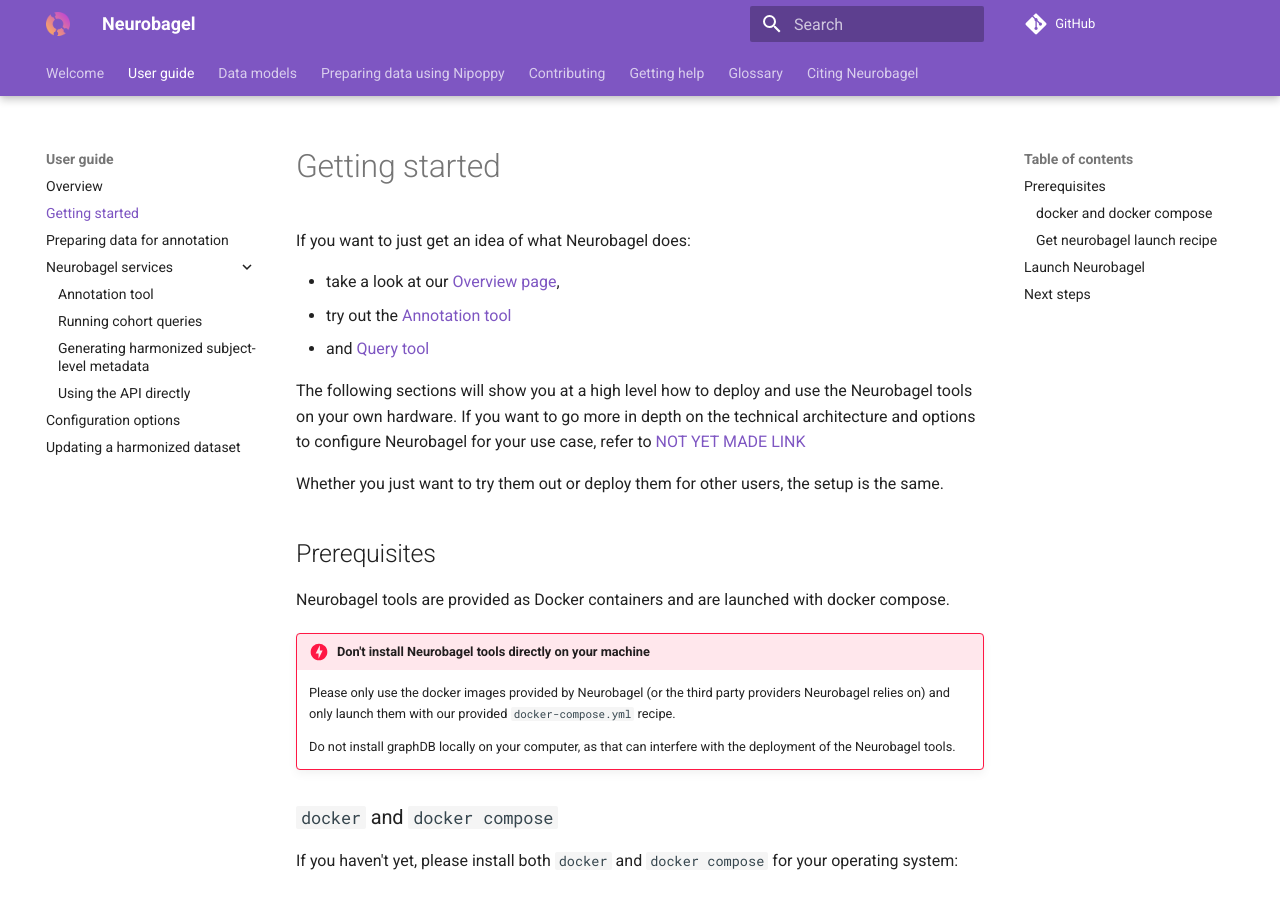
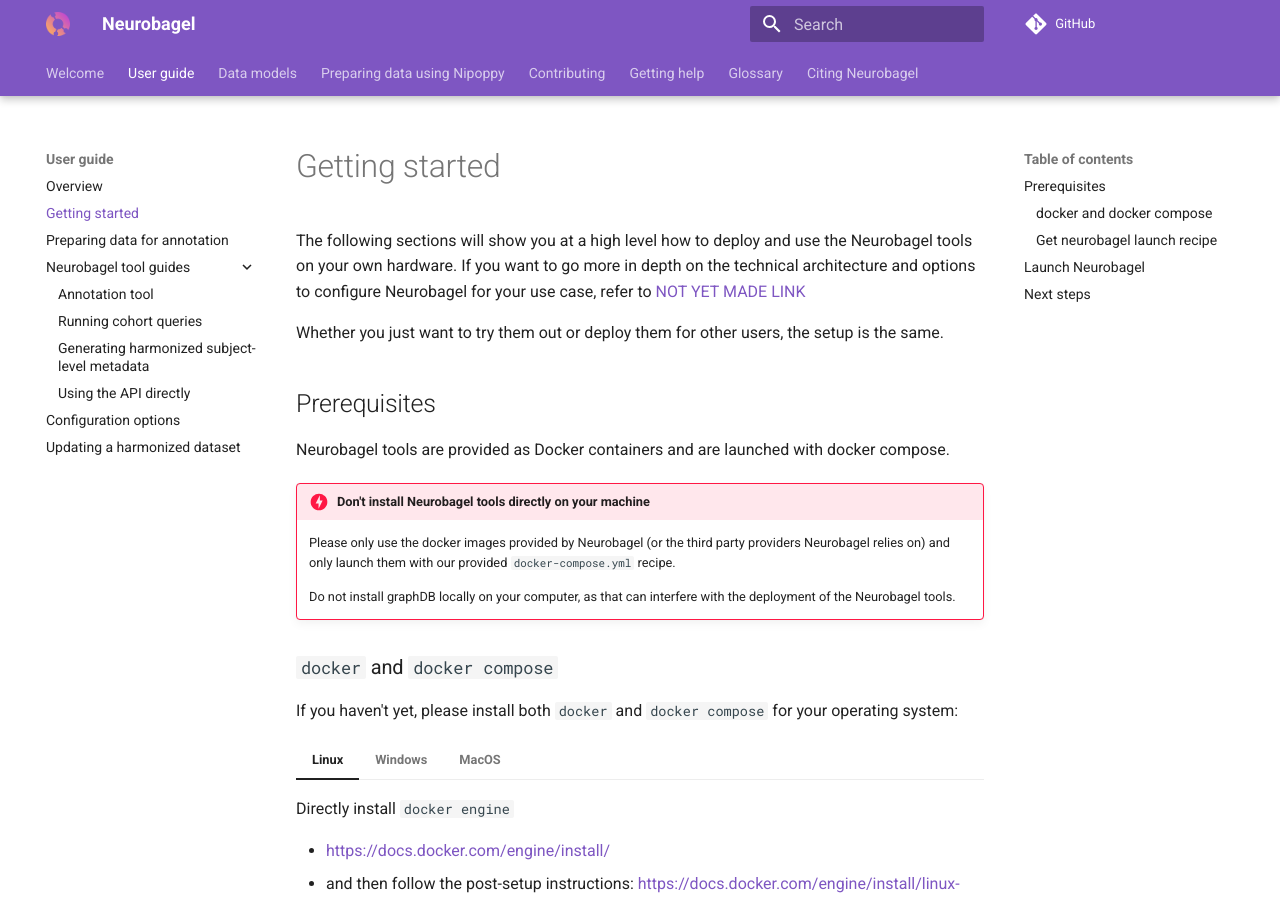
Before and after one commit to neurobagel/documentation, an MkDocs documentation site: the page built from docs/getting_started.md, in a window 1280 px wide and 900 px high. Built offline with MkDocs 1.6.1 and Material for MkDocs 9.7.7, drawn with Linux system fonts in a browser that asks for light colours; emoji names are drawn with the system emoji font; comment, search, counter and statistics services are not loaded.

Commit message:
Remove the "overview" portion from getting started

```diff
--- a/docs/getting_started.md
+++ b/docs/getting_started.md
@@ -1,9 +1,3 @@
-If you want to just get an idea of what Neurobagel does:
-
-- take a look at our [Overview page](./overview.md),
-- try out the [Annotation tool](https://annotate.neurobagel.org/)
-- and [Query tool](https://query.neurobagel.org/)
-
 The following sections will show you
 at a high level how to deploy and use the
 Neurobagel tools on your own hardware.
--- a/mkdocs.yml
+++ b/mkdocs.yml
@@ -27,7 +27,7 @@
     - Overview: "overview.md"
     - Getting started: "getting_started.md"
     - Preparing data for annotation: "data_prep.md"
-    - Neurobagel services:
+    - Neurobagel tool guides:
         - Annotation tool: "annotation_tool.md"
         - Running cohort queries: "query_tool.md"
         - Generating harmonized subject-level metadata: "cli.md"
```
